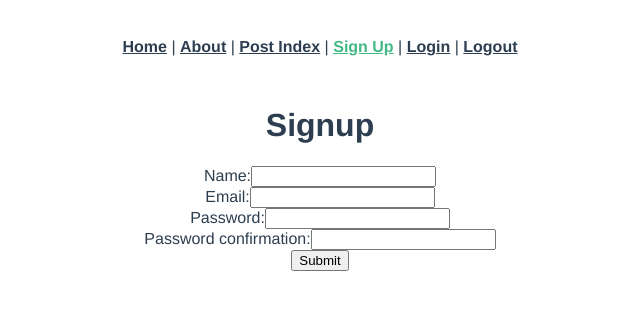
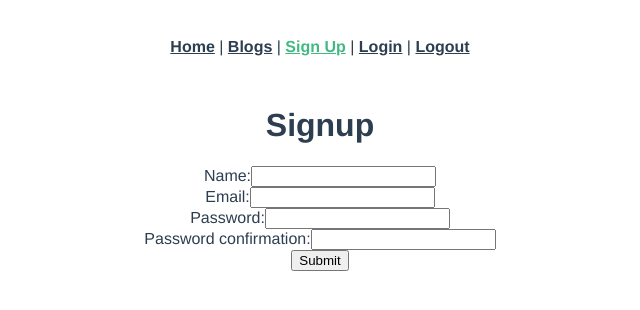
Before and after one commit to erwinreyzon/blog-app-front, a Vue app: page /signup in a window 1280 px wide. Shown: the top 310 px of the page, without its empty margins (320-960 px from the left). Built offline with nearby package versions, Linux system fonts and the light colour scheme.

Commit message:
took out about in app.vue

```diff
--- a/src/App.vue
+++ b/src/App.vue
@@ -2,9 +2,7 @@
   <nav>
     <router-link to="/">Home</router-link>
     |
-    <router-link to="/about">About</router-link>
-    |
-    <router-link to="/posts">Post Index</router-link>
+    <router-link to="/posts">Blogs</router-link>
     |
     <router-link to="/signup">Sign Up</router-link>
     |
```
